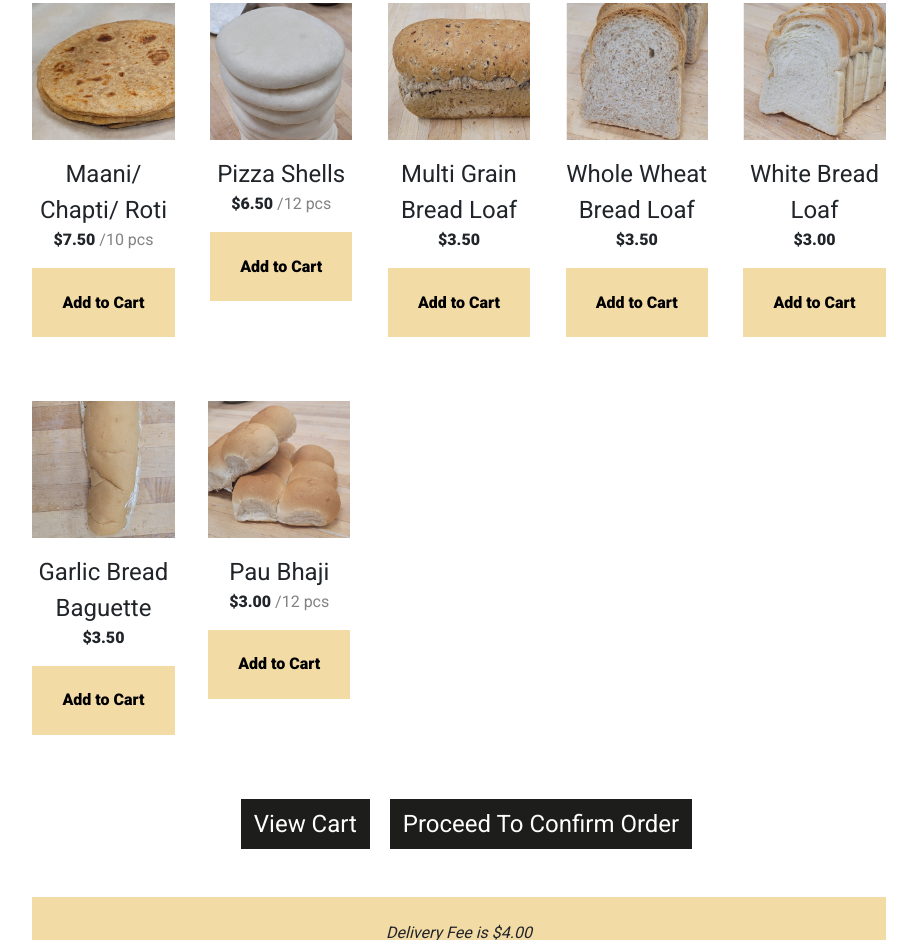
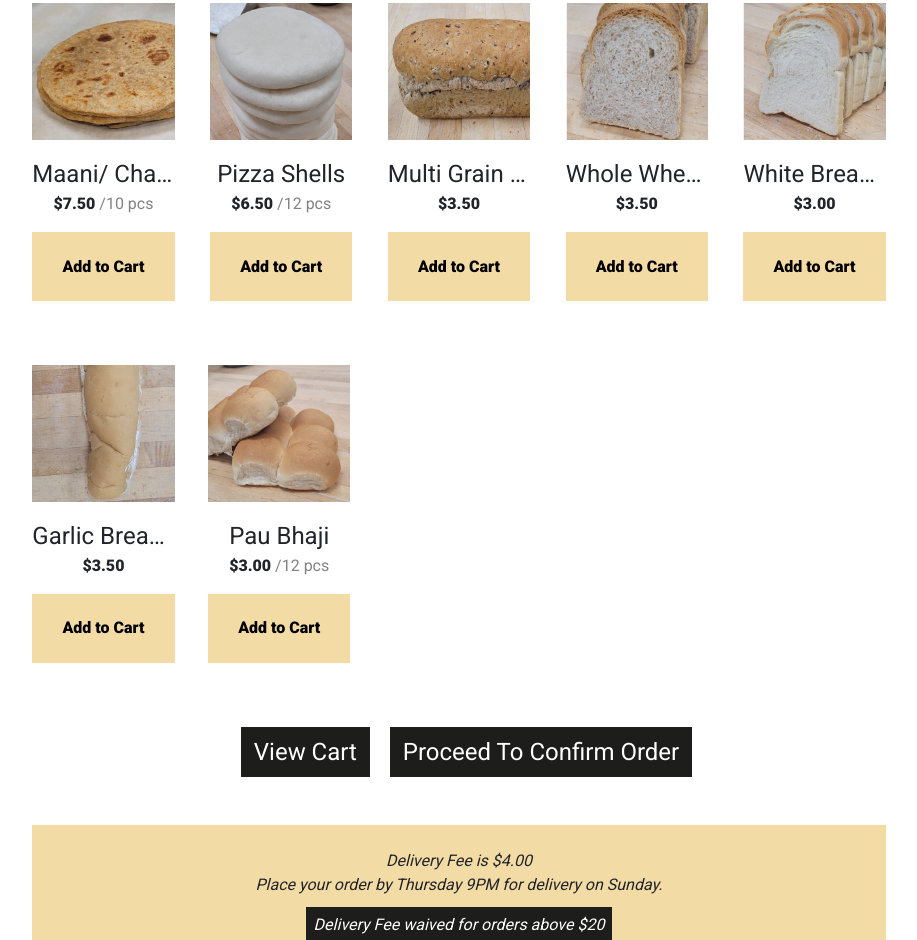
Before and after one commit to talhajubaer018/order-bun-king, a plain HTML site: page index.html in a window 1280 px wide. Shown: the part 1935-2875 px from the top of the page, without its empty margins (181-1098 px from the left). Drawn offline with nearby package versions, Linux system fonts and the light colour scheme.

Commit message:
item name bug fix

```diff
--- a/styles.css
+++ b/styles.css
@@ -65,6 +65,18 @@ body {
 }
 .products-container-mobile {
     display: none;
+}
+.product-name {
+    overflow: hidden;
+    height: 52px;
+    text-overflow: ellipsis;
+    white-space: nowrap;
+}
+.product-name:hover {
+    overflow: auto;
+    height: auto;
+    text-overflow: initial;
+    white-space: normal;
 }
 .view-cart-button {
     margin-right: 1rem;
```
